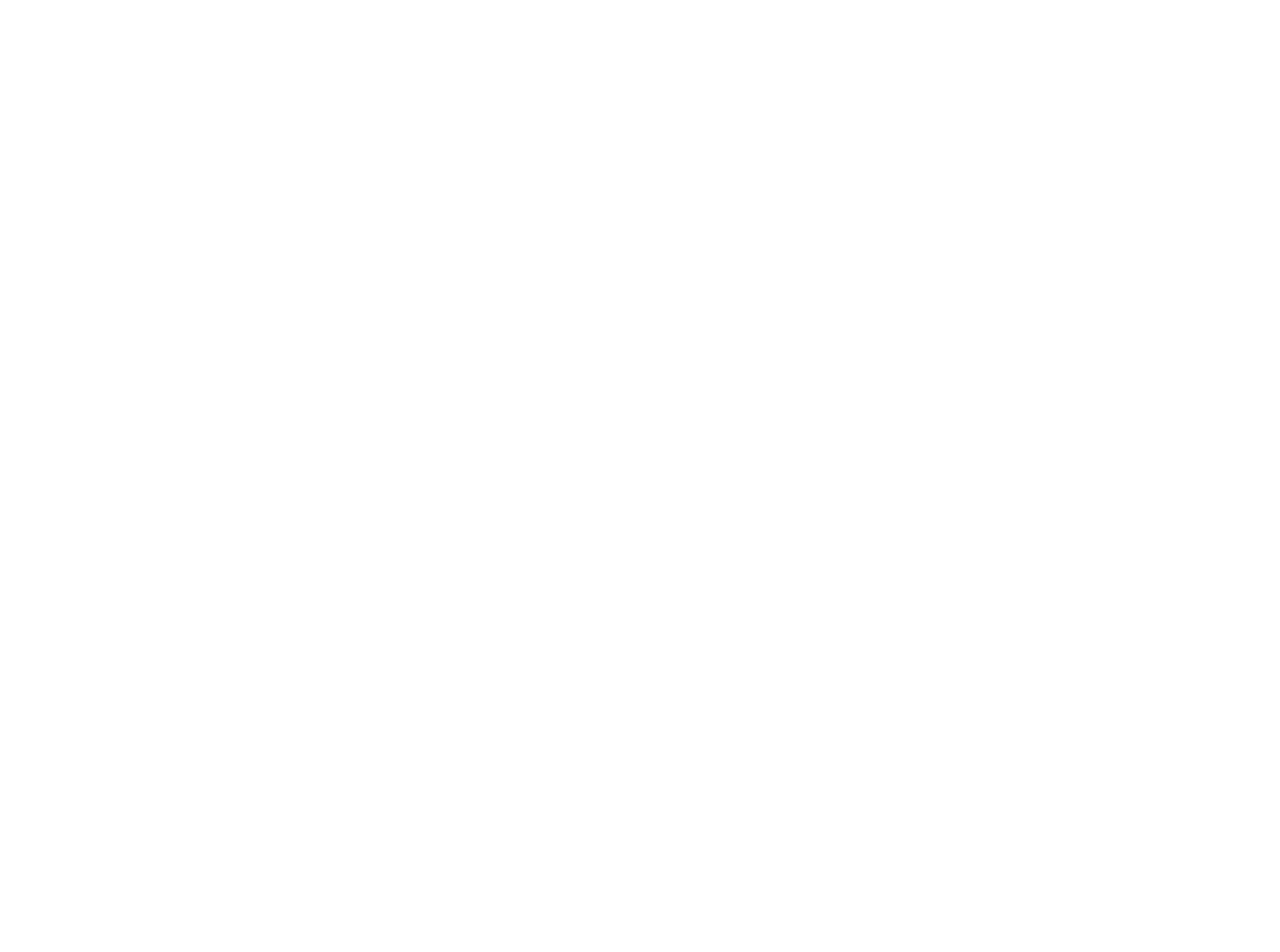
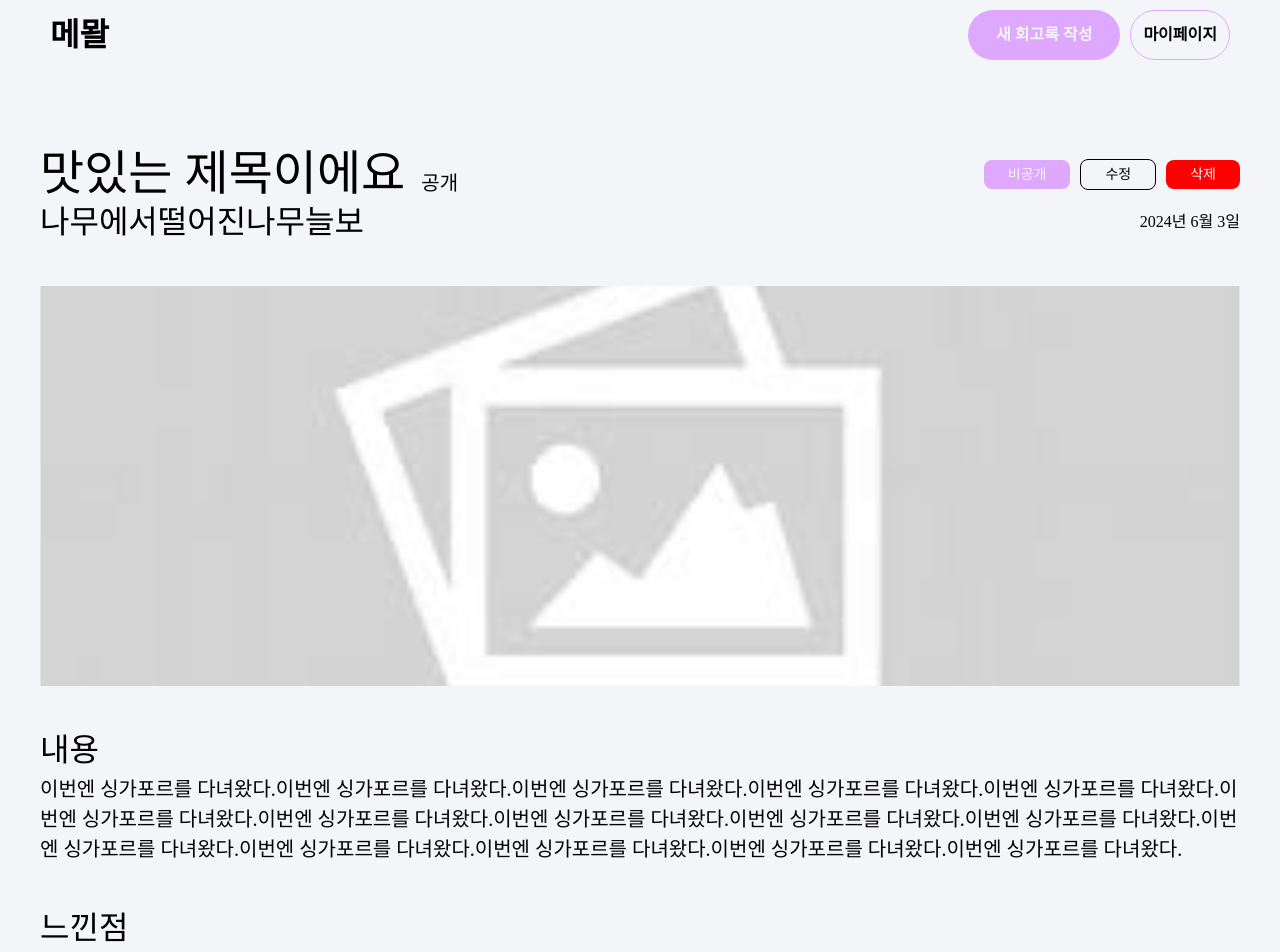
Before and after one commit to DSM-memoir/memoir-frontend, a React (Vite) app: page /detail/1 in a window 1280 px wide. Before the commit this address had no page. Shown: the top 952 px of the page. Before the commit the page ends 800 px from the top, so only its background shows below. Built offline with nearby package versions, Linux system fonts and the light colour scheme; a web font is replaced by a local one.

Commit message:
feat :: detail page 퍼블리싱

```diff
--- a/src/Router.tsx
+++ b/src/Router.tsx
@@ -3,6 +3,7 @@
 import Signup from "./auth/Signup";
 import Main from "./main/Main";
 import Detail from "./main/Detail";
+import Edit from "./main/Edit";
 
 const Router = () => {
   return (
@@ -11,7 +12,8 @@
         <Route path="/login" element={<Login />} />
         <Route path="/signup" element={<Signup />} />
         <Route path="/" element={<Main />} />
-        <Route path="/detail" element={<Detail />} />
+        <Route path="/detail/:id" element={<Detail />} />
+        <Route path="/detail/:id/edit" element={<Edit />} />
       </Routes>
     </BrowserRouter>
   );
--- /dev/null
+++ b/src/assets/heart.tsx
@@ -0,0 +1,21 @@
+interface PropsType {
+  className?: string;
+}
+
+const Heart = ({ className }: PropsType) => (
+  <svg
+    className={className}
+    width="21"
+    height="20"
+    viewBox="0 0 21 20"
+    fill="none"
+    xmlns="http://www.w3.org/2000/svg"
+  >
+    <path
+      d="M10.5 17.7917L9.29169 16.6917C5.00002 12.8 2.16669 10.225 2.16669 7.08333C2.16669 4.50833 4.18335 2.5 6.75002 2.5C8.20002 2.5 9.59169 3.175 10.5 4.23333C11.4084 3.175 12.8 2.5 14.25 2.5C16.8167 2.5 18.8334 4.50833 18.8334 7.08333C18.8334 10.225 16 12.8 11.7084 16.6917L10.5 17.7917Z"
+      fill="#DE7CFF"
+    />
+  </svg>
+);
+
+export default Heart;
--- /dev/null
+++ b/src/assets/outlineHeart.tsx
@@ -0,0 +1,16 @@
+const OutlineHeart = () => (
+  <svg
+    width="21"
+    height="20"
+    viewBox="0 0 21 20"
+    fill="none"
+    xmlns="http://www.w3.org/2000/svg"
+  >
+    <path
+      d="M10.5833 15.4583L10.5 15.5417L10.4083 15.4583C6.44999 11.8667 3.83332 9.49167 3.83332 7.08333C3.83332 5.41667 5.08332 4.16667 6.74999 4.16667C8.03332 4.16667 9.28332 5 9.72499 6.13333H11.275C11.7167 5 12.9667 4.16667 14.25 4.16667C15.9167 4.16667 17.1667 5.41667 17.1667 7.08333C17.1667 9.49167 14.55 11.8667 10.5833 15.4583ZM14.25 2.5C12.8 2.5 11.4083 3.175 10.5 4.23333C9.59166 3.175 8.19999 2.5 6.74999 2.5C4.18332 2.5 2.16666 4.50833 2.16666 7.08333C2.16666 10.225 4.99999 12.8 9.29166 16.6917L10.5 17.7917L11.7083 16.6917C16 12.8 18.8333 10.225 18.8333 7.08333C18.8333 4.50833 16.8167 2.5 14.25 2.5Z"
+      fill="white"
+    />
+  </svg>
+);
+
+export default OutlineHeart;
--- /dev/null
+++ b/src/main/Button.tsx
@@ -0,0 +1,18 @@
+interface PropsType {
+  label: string;
+  onclick?: () => void;
+  className?: string;
+}
+
+const Button = ({ label, onclick, className }: PropsType) => {
+  return (
+    <button
+      className={`${className} px-6 py-1 text-[14px] rounded-lg max-h-min`}
+      onClick={onclick}
+    >
+      {label}
+    </button>
+  );
+};
+
+export default Button;
--- a/src/main/Detail.tsx
+++ b/src/main/Detail.tsx
@@ -1,52 +1,90 @@
-import More from "../assets/more";
-import Logo100 from "../assets/logo100";
+import { useNavigate, useParams } from "react-router-dom";
 import BigImgSkeleton from "../assets/bigImgSkeleton";
-import TextPlace from "../components/TextPlace";
+import Button from "./Button";
+import Heart from "../assets/heart";
+import OutlineHeart from "../assets/outlineHeart";
 import { useState } from "react";
 
 const Detail = () => {
-  const [state, setState] = useState<"view" | "edit">("view");
-  const [modalOpen, setModalOpen] = useState<boolean>(false);
+  const { id } = useParams();
+  const isMine = true;
+  const [isHeart, setIsHeart] = useState(false);
   return (
-    <main className="flex flex-col w-full h-full items-center">
-      <div className="w-full pt-[50px] pl-[100px] flex justify-between items-center w-[100%]">
-        <div className="flex gap-[10px] items-center">
-          <Logo100 />
-          <div className="font-pretendard text-title2">메뫌</div>
+    <main className="bg-white flex flex-col gap-[30px] px-[50px] py-[10px] w-full h-full overflow-x-hidden font-pretendard items-center min-h-[100vh]">
+      <div className="flex items-center justify-between min-w-full">
+        <h1 className="font-bold text-body1">
+          <a href="/">메뫌</a>
+        </h1>
+        <div className="flex gap-[10px]">
+          <button className="flex items-center justify-center py-3 font-bold text-white rounded-full px-7 bg-purple">
+            새 회고록 작성
+          </button>
+          <button className="flex items-center justify-center p-3 font-bold border rounded-full border-purple">
+            마이페이지
+          </button>
         </div>
       </div>
-      <section className="pb-[60px]">
-        <div className="flex flex-col text-title2 font-pretendard max-w-[1200px] w-[100%] gap-10">
-          <title className="w-full flex flex-col gap-5 select-none">
-            <div className="flex items-center justify-between relative">
-              <p>아 하기 싫다 아 하기 싫다</p>
-              <div
-                onClick={() => setModalOpen(!modalOpen)}
-                className="hover:cursor-pointer"
-              >
-                <More />
+      <div className="flex flex-col w-[1200px] gap-10 py-[60px] items-center">
+        <div className="flex flex-col w-full">
+          <div className="flex justify-between">
+            <div className="flex items-end gap-4">
+              <span className="leading-none text-title3">
+                맛있는 제목이에요
+              </span>
+              {isMine && <span className="text-body2">공개</span>}
+            </div>
+            {isMine ? (
+              <div className="flex items-center gap-[10px]">
+                <Button label="비공개" className="text-white bg-purple" />
+                <Button label="수정" className="text-black bg-white border" />
+                <Button label="삭제" className="text-white bg-red" />
               </div>
-              {modalOpen && (
-                <div className="flex-col flex absolute w-[60px] left-[calc(100%-80px)] text-body2 top-full bg-white rounded-xl border-2">
-                  <div className="flex justify-end pr-[10px] hover:cursor-pointer">
-                    수정
-                  </div>
-                  <hr />
-                  <div className="flex justify-end pr-[10px] hover:cursor-pointer text-red">
-                    삭제
-                  </div>
-                </div>
-              )}
-            </div>
-            <span className="text-body3 ml-auto font-pretendard">
-              2024년 6월 3일
-            </span>
-          </title>
-          <BigImgSkeleton />
-          <TextPlace state={state} content="content" />
-          <TextPlace state={state} content="feeling" />
+            ) : (
+              <div className="flex items-end gap-[5px]">
+                <Heart />
+                <p className="leading-normal">234</p>
+              </div>
+            )}
+          </div>
+          <div className="flex items-center justify-between">
+            <p className="text-body1">나무에서떨어진나무늘보</p>
+            <p>2024년 6월 3일</p>
+          </div>
         </div>
-      </section>
+        <BigImgSkeleton />
+        <div className="flex flex-col">
+          <p className="text-body1">내용</p>
+          <span className="text-body2">
+            이번엔 싱가포르를 다녀왔다.이번엔 싱가포르를 다녀왔다.이번엔
+            싱가포르를 다녀왔다.이번엔 싱가포르를 다녀왔다.이번엔 싱가포르를
+            다녀왔다.이번엔 싱가포르를 다녀왔다.이번엔 싱가포르를
+            다녀왔다.이번엔 싱가포르를 다녀왔다.이번엔 싱가포르를
+            다녀왔다.이번엔 싱가포르를 다녀왔다.이번엔 싱가포르를
+            다녀왔다.이번엔 싱가포르를 다녀왔다.이번엔 싱가포르를
+            다녀왔다.이번엔 싱가포르를 다녀왔다.이번엔 싱가포르를 다녀왔다.
+          </span>
+        </div>
+        <div className="flex flex-col">
+          <p className="text-body1">느낀점</p>
+          <span className="text-body2">
+            정말 재미가 있었다.정말 재미가 있었다.정말 재미가 있었다.정말 재미가
+            있었다.정말 재미가 있었다.정말 재미가 있었다.정말 재미가 있었다.정말
+            재미가 있었다.정말 재미가 있었다.정말 재미가 있었다.정말 재미가
+            있었다.정말 재미가 있었다.정말 재미가 있었다.정말 재미가 있었다.정말
+            재미가 있었다.정말 재미가 있었다.정말 재미가 있었다.정말 재미가
+            있었다.정말 재미가 있었다.정말 재미가 있었다.정말 재미가 있었다.
+          </span>
+        </div>
+        {!isMine && (
+          <button
+            className="flex p-[10px] gap-[5px] bg-purple items-center rounded-lg text-white w-fit"
+            onClick={() => setIsHeart(!isHeart)}
+          >
+            {isHeart ? <OutlineHeart /> : <Heart className="animate-scaleUp" />}
+            <p>좋아요</p>
+          </button>
+        )}
+      </div>
     </main>
   );
 };
--- a/src/main/Main.tsx
+++ b/src/main/Main.tsx
@@ -1,31 +1,56 @@
-import Logo100 from "../assets/logo100";
+import { useState } from "react";
 import Section from "../components/section";
 
 const Main = () => {
+  const [orderBy, setOrderBy] = useState<"recently" | "mostLike">("recently");
   return (
-    <main className="bg-white flex flex-col gap-[50px] px-[50px] py-[100px] w-full h-full overflow-x-hidden">
+    <main className="bg-white flex flex-col gap-[30px] px-[50px] py-[10px] w-full h-full overflow-x-hidden font-pretendard">
       <div className="flex justify-between items-center">
+        <h1 className="text-body1 font-bold">메뫌</h1>
         <div className="flex gap-[10px]">
-          <Logo100 />
-          <div className="font-pretendard text-title1">메뫌</div>
+          <input
+            placeholder="검색"
+            className="p-3 pr-5 text-right rounded-full border-purple border shadow-custom outline-none min-w-[264px]"
+          />
+          <button className="flex justify-center items-center px-7 py-3 bg-purple rounded-full font-bold text-white">
+            새 회고록 작성
+          </button>
+          <button className="flex justify-center items-center p-3 border-purple border rounded-full font-bold">
+            마이페이지
+          </button>
         </div>
-        <button className="bg-purple rounded-[20px] font-pretendard text-[#fff] text-body1 px-[30px] py-[15px] flex">
-          글 쓰러 가기
-        </button>
+      </div>
+      <div className="flex gap-[30px] text-body1">
+        <p
+          className={`${
+            orderBy === "recently" ? "text-black" : "text-gray"
+          } cursor-pointer`}
+          onClick={() => setOrderBy("recently")}
+        >
+          최근 올라온 메뫌
+        </p>
+        <p
+          className={`${
+            orderBy === "mostLike" ? "text-black" : "text-gray"
+          } cursor-pointer`}
+          onClick={() => setOrderBy("mostLike")}
+        >
+          많은 사랑을 받은 메뫌
+        </p>
       </div>
       <section className="flex flex-wrap gap-16">
-        <Section />
-        <Section />
-        <Section />
-        <Section />
-        <Section />
-        <Section />
-        <Section />
-        <Section />
-        <Section />
-        <Section />
-        <Section />
-        <Section />
+        <Section id={"asdf"} />
+        <Section id={"asdf"} />
+        <Section id={"asdf"} />
+        <Section id={"asdf"} />
+        <Section id={"asdf"} />
+        <Section id={"asdf"} />
+        <Section id={"asdf"} />
+        <Section id={"asdf"} />
+        <Section id={"asdf"} />
+        <Section id={"asdf"} />
+        <Section id={"asdf"} />
+        <Section id={"asdf"} />
       </section>
     </main>
   );
```
Also changed, not shown: tailwind.config.js (+28 -10 lines).
